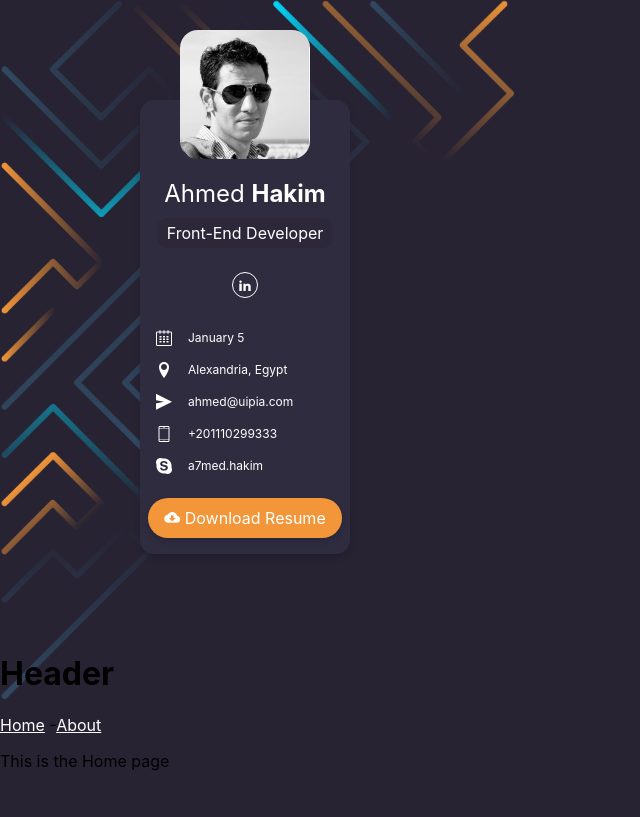
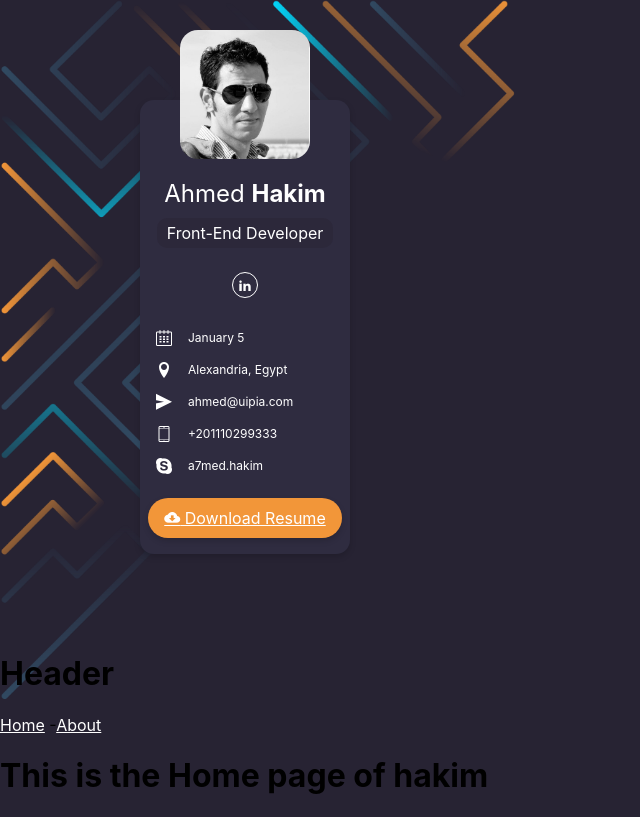
Before and after one commit to ahakem/hakim, a React (Create React App) app: page / in a window 1280 px wide. Shown: the whole page, without its empty margins (0-640 px from the left). Built offline with nearby package versions, Linux system fonts and the light colour scheme.

Commit message:
depoly to github

```diff
--- a/src/About.js
+++ b/src/About.js
@@ -2,7 +2,7 @@ import React from 'react';
 
 function About() {
   return (
-      <p>This is the about page</p>
+      <h2>This is the about page</h2>
   );
 }
 
--- a/src/Home.js
+++ b/src/Home.js
@@ -3,7 +3,7 @@ import React from 'react';
 
 function Home() {
   return (
-      <p>This is the Home page</p>
+      <h1>This is the Home page of hakim</h1>
   );
 }
 
--- a/src/componenets/Aside.js
+++ b/src/componenets/Aside.js
@@ -114,7 +114,7 @@ const Aside = props => (
           );
         })}
       </InfoWrap>
-      <Cv colors={props.colors}><span className="icon-cloud_download"></span> Download Resume</Cv>
+      <Cv href="#" colors={props.colors}><span className="icon-cloud_download"></span> Download Resume</Cv>
     </SideInfo>
   </>
 );
```
Also changed, not shown: 8 other files (tests, documents, lock files or other folders).
